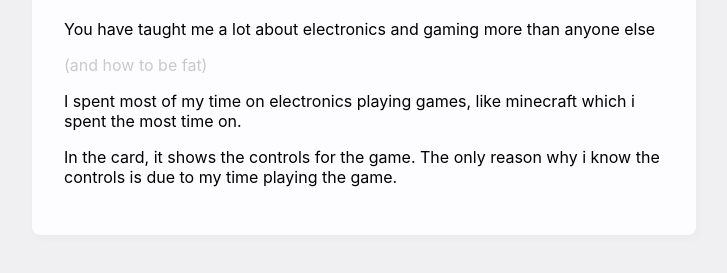
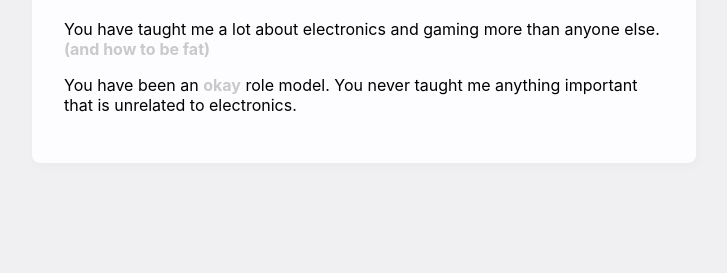
Before and after one commit to tonydsas/poem4fatherday, a plain HTML site: page index.html in a window 1280 px wide. Shown: the part 175-448 px from the top of the page, without its empty margins (276-1003 px from the left). Drawn offline with Linux system fonts and the light colour scheme.

Commit message:
Update index.html
aaa

```diff
--- a/index.html
+++ b/index.html
@@ -1,4 +1,3 @@
-<DOCTYPE html>
 <html><head>
     <title>Father's day card</title>
 
@@ -40,11 +39,11 @@
 <body>
 <div>
     <h1>👍👍👍👍👍</h1>
-    <p>You have taught me a lot about electronics and gaming more than anyone else</p>
-    <p class="class">(and how to be fat)</p>
-    <p>I spent most of my time on electronics playing games, like minecraft which i spent the most time on.</p>
-    <p>In the card, it shows the controls for the game. The only reason why i know the controls is due to my time playing the game.</p>
+    <p>You have taught me a lot about electronics and gaming more than anyone else. <b class="class">(and how to be fat)</b> </p>
+    <p>You have been an <b class="class">okay</b> role model. You never taught me anything important that is unrelated to electronics.</p>
+    <p></p>
 </div>
 
 
+
 </body></html>
```
